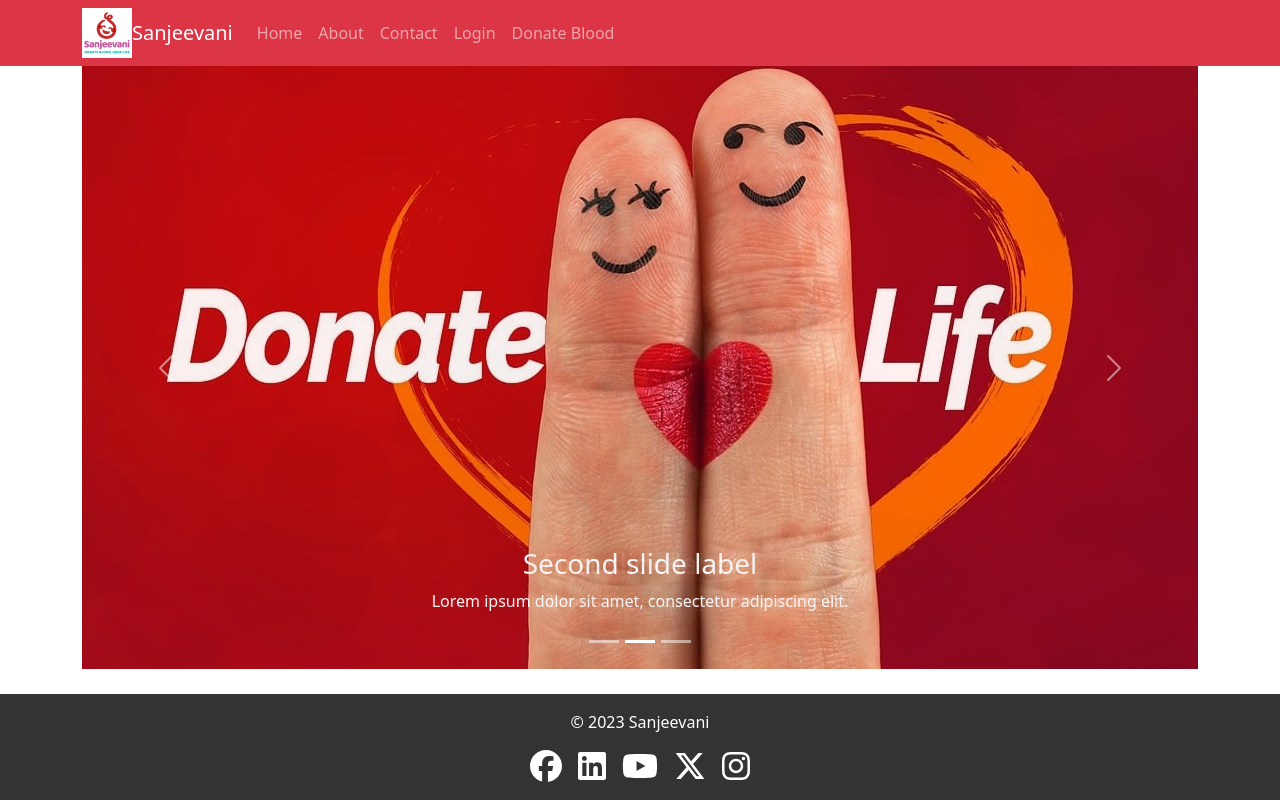
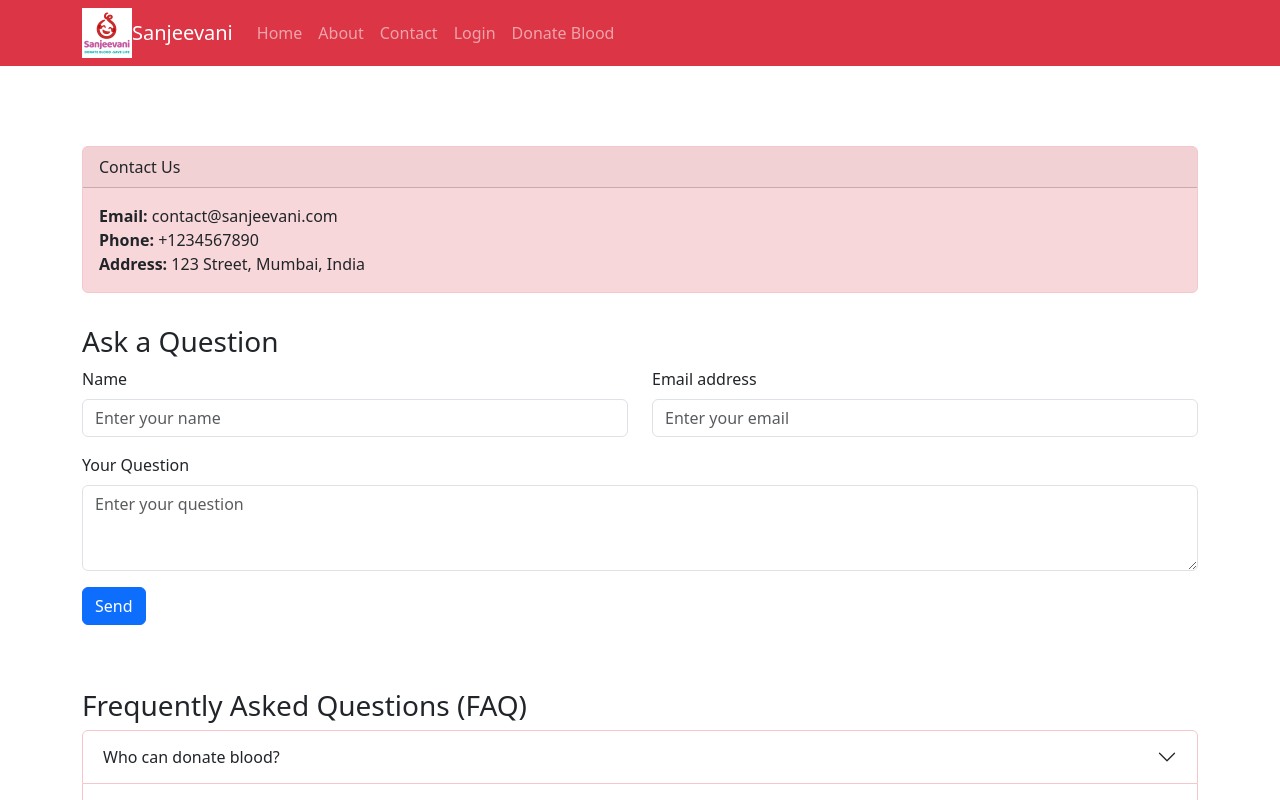
Before and after one commit to mukuljain999/sanjeevni, a React (Create React App) app: page /contact-us in a window 1280 px wide. Shown: the top 800 px of the page. Built offline with nearby package versions, Linux system fonts and the light colour scheme.

Commit message:
contact component and route in app.js file

```diff
--- a/src/App.js
+++ b/src/App.js
@@ -7,6 +7,7 @@ import { Footer } from './components/Footer';
 import { BrowserRouter, Route, Routes } from "react-router-dom";
 import './App.css';
 import { NavigationBar } from './components/NavigationBar';
+import ContactUs from './components/ContactUs.jsx'
 
 
 function App() {
@@ -17,9 +18,10 @@ function App() {
 
 
       <NavigationBar></NavigationBar>
-      <Carousels></Carousels>
-
-      <Footer/>
+      <Routes>
+        <Route path="/contact-us" element={<ContactUs/>}></Route>
+      </Routes>
+      <Footer />
     </BrowserRouter>
 
 
--- a/src/components/Footer.jsx
+++ b/src/components/Footer.jsx
@@ -27,8 +27,6 @@ const footerStyle = {
     color: '#fff',
     textAlign: 'center',
     padding: '1rem',
-    position: 'fixed',
-    bottom: '0',
     width: '100vw',
 };
 
```
